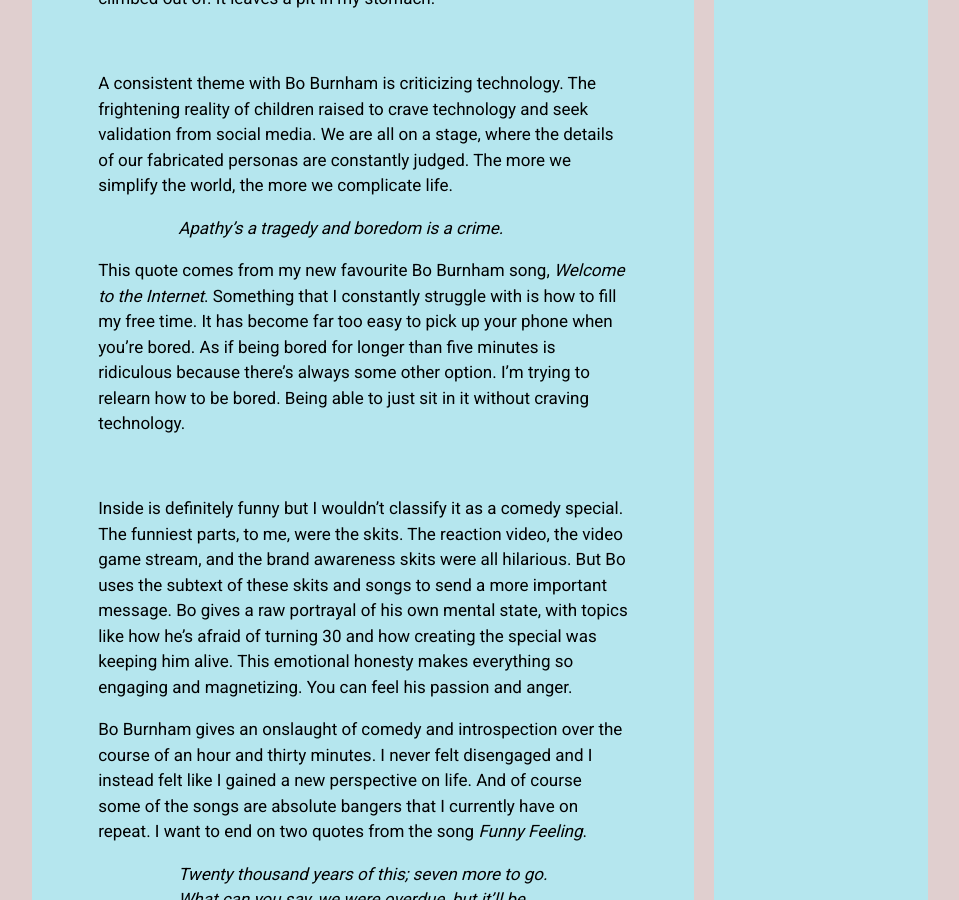
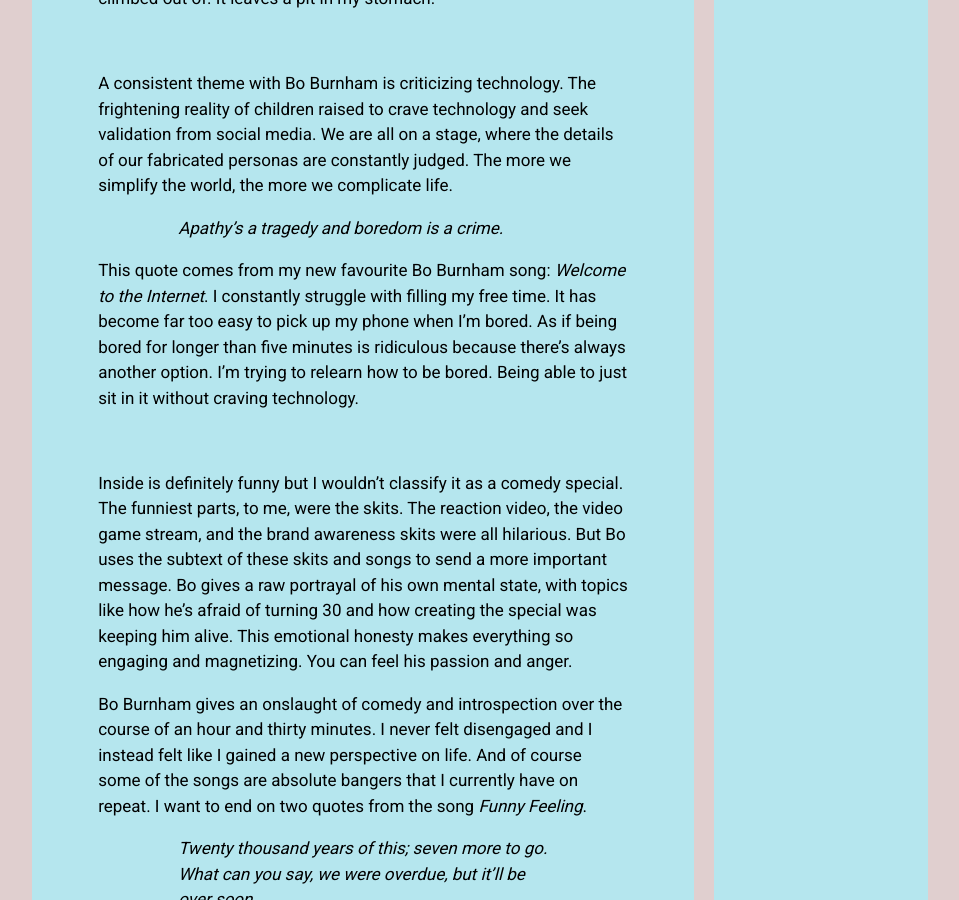
Before and after one commit to cbuchko/old-website, a Jekyll site: the page built from _posts/2021-06-05-inside.md, in a window 1280 px wide and 900 px high, scrolled down 1163 px. Shown: the whole window, without its empty margins (160-1119 px from the left). Built offline with Jekyll 4.4.1, drawn with Linux system fonts in a browser that asks for light colours.

Commit message:
more fixes

```diff
--- a/_posts/2021-06-05-inside.md
+++ b/_posts/2021-06-05-inside.md
@@ -22,7 +22,7 @@
 
 > > *Apathy's a tragedy and boredom is a crime.*
 
-This quote comes from my new favourite Bo Burnham song, *Welcome to the Internet*. Something that I constantly struggle with is how to fill my free time. It has become far too easy to pick up your phone when you're bored. As if being bored for longer than five minutes is ridiculous because there's always some other option. I'm trying to relearn how to be bored. Being able to just sit in it without craving technology.
+This quote comes from my new favourite Bo Burnham song: *Welcome to the Internet*. I constantly struggle with filling my free time. It has become far too easy to pick up my phone when I'm bored. As if being bored for longer than five minutes is ridiculous because there's always another option. I'm trying to relearn how to be bored. Being able to just sit in it without craving technology.
 
 <br>
 
```
